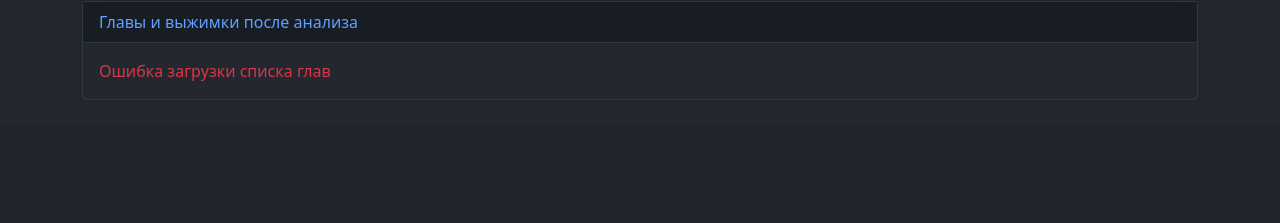
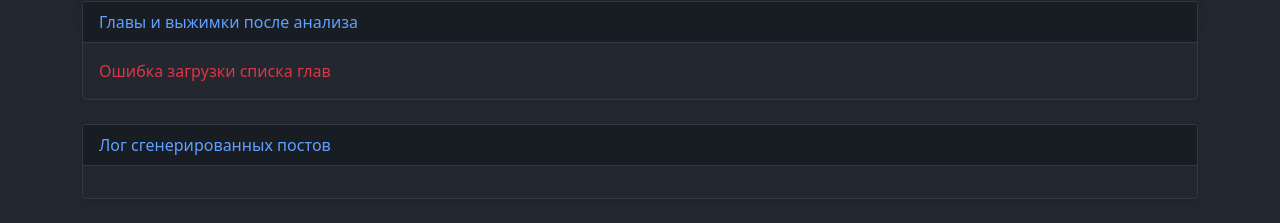
Before and after one commit to Theoretician9/telegram-invite, a Python web app: template templates/book_analyzer.html in a window 1280 px wide. Shown: the part 1692-1915 px from the top of the page. Before the commit the page ends 1792 px from the top, so only its background shows below. Run offline with Jinja, Linux system fonts and the light colour scheme; the template is opened without the code that fills it, so the values that code supplies are empty.

Commit message:
комит

```diff
--- a/templates/book_analyzer.html
+++ b/templates/book_analyzer.html
@@ -108,6 +108,14 @@
     <div class="card-body">
       <div id="summaries-list">
         <span class="text-muted">Нет данных. Проведите анализ книги.</span>
+      </div>
+    </div>
+  </div>
+  <div class="card mt-4">
+    <div class="card-header">Лог сгенерированных постов</div>
+    <div class="card-body">
+      <div id="posts-log">
+        <!-- Здесь будет лог постов -->
       </div>
     </div>
   </div>
@@ -299,12 +307,25 @@ async function loadSummaries() {
         const resp = await fetch('/api/book_analyzer/summaries');
         const data = await resp.json();
         if (data.status === 'ok' && data.summaries.length) {
-            listDiv.innerHTML = data.summaries.map(s => `
+            // Для каждой главы подгружаем summary
+            const items = await Promise.all(data.summaries.map(async s => {
+                let summaryText = '';
+                try {
+                    const resp2 = await fetch('/download?file=' + encodeURIComponent(s.summary_path));
+                    if (resp2.ok) {
+                        const json = await resp2.json();
+                        summaryText = json.summary ? JSON.stringify(json.summary, null, 2) : JSON.stringify(json, null, 2);
+                    }
+                } catch (e) { summaryText = '[Ошибка загрузки summary]'; }
+                return `
                 <div class="mb-2 p-2 border ${s.used ? 'border-secondary bg-light' : 'border-success'}">
                   <b>Глава ${s.chapter}:</b> ${s.title} <br>
                   <span class="badge ${s.used ? 'bg-secondary' : 'bg-success'}">${s.used ? 'Использована' : 'Готова к посту'}</span>
+                  <pre style="background:#222;color:#bfb;white-space:pre-wrap;max-height:300px;overflow:auto;margin-top:8px;">${summaryText}</pre>
                 </div>
-            `).join('');
+                `;
+            }));
+            listDiv.innerHTML = items.join('');
         } else {
             listDiv.innerHTML = '<span class="text-muted">Нет выжимок. Проведите анализ книги.</span>';
         }
```
